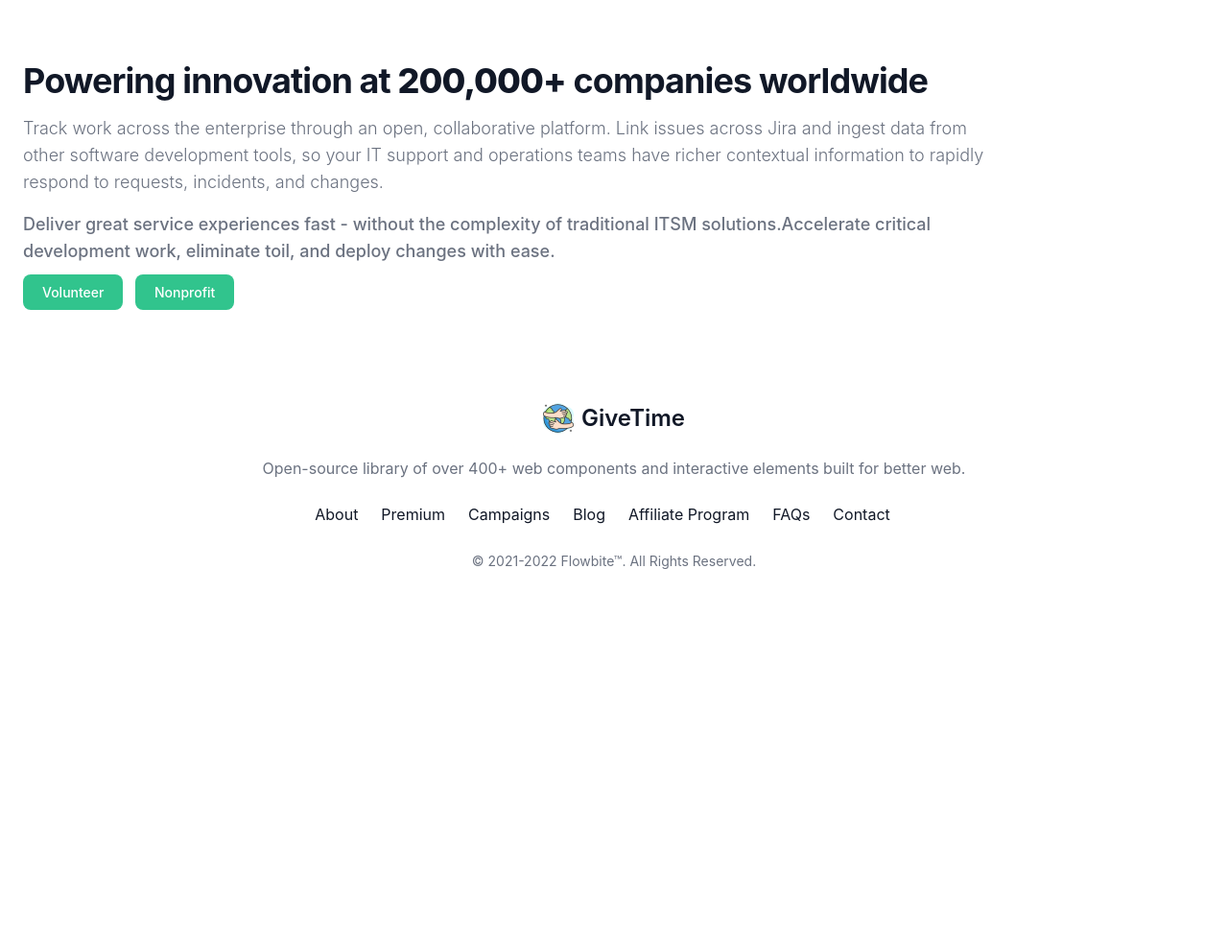
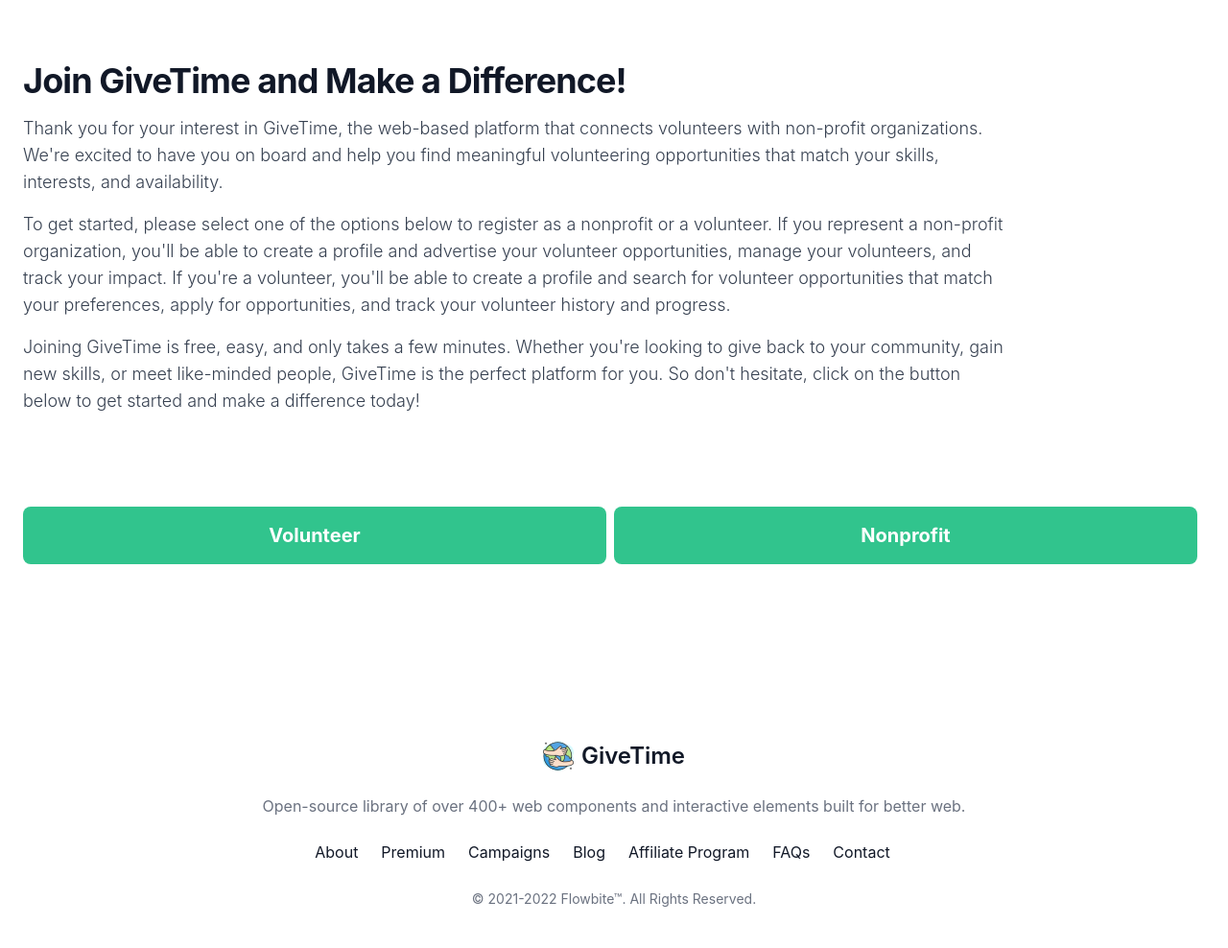
Before and after one commit to nicholasikiroma/GiveTime, a Flask app: page /registration in a window 1280 px wide. Shown: the part 77-1065 px from the top of the page at 96% size. Before the commit the page ends 670 px from the top, so only its background shows below. Run offline with Flask 3, Linux system fonts and the light colour scheme; some libraries are stand-ins or nearby versions.

```diff
--- a/givetime/static/dist/css/output.css
+++ b/givetime/static/dist/css/output.css
@@ -1199,14 +1199,22 @@ input:checked + .toggle-bg {
   margin-top: 1rem;
 }
 
-.ml-6 {
-  margin-left: 1.5rem;
-}
-
 .mt-5 {
   margin-top: 1.25rem;
 }
 
+.mt-8 {
+  margin-top: 2rem;
+}
+
+.mb-20 {
+  margin-bottom: 5rem;
+}
+
+.mt-20 {
+  margin-top: 5rem;
+}
+
 .block {
   display: block;
 }
@@ -1445,6 +1445,14 @@ input:checked + .toggle-bg {
   grid-template-columns: repeat(2, minmax(0, 1fr));
 }
 
+.grid-cols-1 {
+  grid-template-columns: repeat(1, minmax(0, 1fr));
+}
+
+.flex-row {
+  flex-direction: row;
+}
+
 .flex-col {
   flex-direction: column;
 }
--- a/givetime/templates/registration.html
+++ b/givetime/templates/registration.html
@@ -1,32 +1,37 @@
 {% extends 'base.html' %} {% block content %}
 
-<section class="bg-white dark:bg-gray-900">
-    <div class="py-8 px-4 mx-auto max-w-screen-xl lg:py-16 lg:px-6">
+<section class="bg-white dark:bg-gray-900 mb-30">
+    <div class="grid grid-cols-1 py-8 px-4 mx-auto max-w-screen-xl lg:py-16 lg:px-6">
         <div class="max-w-screen-lg text-gray-500 sm:text-lg dark:text-gray-400">
             <h2 class="mb-4 text-4xl tracking-tight font-bold text-gray-900 dark:text-white">
-                Powering innovation at
-                <span class="font-extrabold">200,000+</span> companies worldwide
+                Join GiveTime and Make a Difference!
             </h2>
-            <p class="mb-4 font-light">
-                Track work across the enterprise through an open, collaborative
-                platform. Link issues across Jira and ingest data from other software
-                development tools, so your IT support and operations teams have richer
-                contextual information to rapidly respond to requests, incidents, and
-                changes.
+            <p class="mb-4 font-light text-gray-700 dark:text-gray-50">
+                Thank you for your interest in GiveTime, the web-based platform that connects volunteers with non-profit organizations.
+                We're excited to have you on board and help you find meaningful volunteering opportunities that match your skills, interests, and availability.
+
+
             </p>
-            <p class="mb-4 font-medium">
-                Deliver great service experiences fast - without the complexity of
-                traditional ITSM solutions.Accelerate critical development work,
-                eliminate toil, and deploy changes with ease.
+            <p class="mb-4 font-light text-gray-700 dark:text-gray-50">
+                To get started, please select one of the options below to register as a nonprofit or a volunteer.
+                If you represent a non-profit organization, you'll be able to create a profile and advertise your volunteer opportunities, manage your volunteers, and track your impact.
+                If you're a volunteer, you'll be able to create a profile and search for volunteer opportunities that match your preferences, apply for opportunities, and track your volunteer history and progress.
+            </p>
+
+            <p class="mb-4 font-light text-gray-700 dark:text-gray-50">
+                Joining GiveTime is free, easy, and only takes a few minutes.
+                Whether you're looking to give back to your community, gain new skills, or meet like-minded people, GiveTime is the perfect platform for you.
+                So don't hesitate, click on the button below to get started and make a difference today!
             </p>
         </div>
 
-        <div class="align-middle">
-            <a href="{{ url_for('volunteer_auth.volunteer_reg') }}"
-                class="focus:outline-none text-white bg-green-400 hover:bg-green-800 focus:ring-4 focus:ring-green-300 font-medium rounded-lg text-sm px-5 py-2.5 mr-2 mb-2 dark:bg-green-600 dark:hover:bg-green-700 dark:focus:ring-green-800">Volunteer</a>
+        <div class="grid grid-cols-2 mt-20 items-center">
+                <a  href="{{ url_for('volunteer_auth.volunteer_reg') }}"
+                    class="focus:outline-none text-white bg-green-400 hover:bg-green-800 text-center focus:ring-4 focus:ring-green-300 text-xl font-bold rounded-lg px-5 py-4 mr-2 mb-20 dark:bg-green-600 dark:hover:bg-green-700 dark:focus:ring-green-800">Volunteer</a>
 
-            <a href="{{ url_for('nonprofit_auth.nonprofit_reg') }}"
-                class="focus:outline-none text-white bg-green-400 hover:bg-green-800 focus:ring-4 focus:ring-green-300 font-medium rounded-lg text-sm px-5 py-2.5 mr-2 mb-2 dark:bg-green-600 dark:hover:bg-green-700 dark:focus:ring-green-800">Nonprofit</a>
+                    <a  href="{{ url_for('nonprofit_auth.nonprofit_reg') }}"
+                    class="focus:outline-none text-white bg-green-400 hover:bg-green-800 text-center focus:ring-4 focus:ring-green-300 text-xl font-bold rounded-lg px-5 py-4 mr-2 mb-20 dark:bg-green-600 dark:hover:bg-green-700 dark:focus:ring-green-800">Nonprofit</a>
+
         </div>
     </div>
 </section>
```
Also changed, not shown: other parts of givetime/static/dist/css/output.css (+42 -86 lines), givetime/templates/index.html (+16 -1 lines), givetime/givetimeStorage.db, 1 other file.
